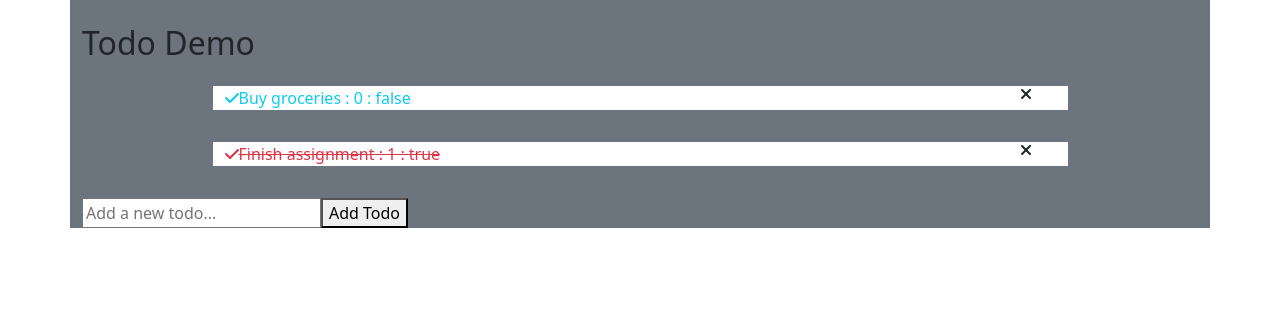
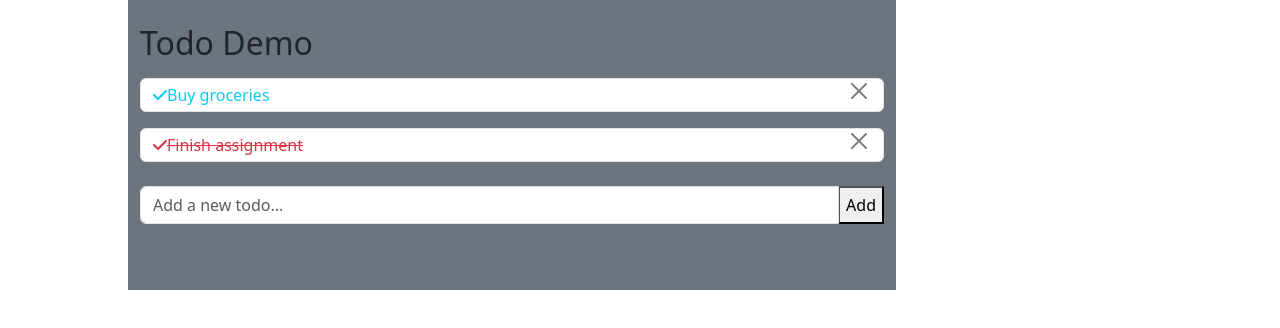
Before and after one commit to huoyueyuyuan/react-redux-todolist, a React (Create React App) app: page / in a window 1280 px wide. Shown: the top 328 px of the page. Built offline with nearby package versions, Linux system fonts and the light colour scheme.

Commit message:
完成部分样式

```diff
--- a/src/App.css
+++ b/src/App.css
@@ -36,3 +36,11 @@
     transform: rotate(360deg);
   }
 }
+
+.empty-space {
+  height: 50px;
+}
+
+.line_height{
+  line-height: 2;
+}
--- a/src/App.tsx
+++ b/src/App.tsx
@@ -3,14 +3,18 @@ import Container from 'react-bootstrap/Container';
 import { AddTodoComponeent } from './components/AddTodo';
 import { ShowTodoListComponent } from './components/ShowTodoList';
 
+import './App.css'; // 导入您的样式文件
+
+
 
 function App() {
 
   return (
-    <Container as="main" className="bg-secondary">
+    <Container as="main" className="bg-secondary w-75">
       <h2 className="pt-4">Todo Demo</h2>
       <ShowTodoListComponent />
       <AddTodoComponeent />
+      <div className="empty-space"></div>
     </Container>
   );
 }
--- a/src/components/AddTodo.tsx
+++ b/src/components/AddTodo.tsx
@@ -1,6 +1,9 @@
 import React, { useState } from 'react';
-import { addTodo } from '../redux/TodoSlice';
+import { addTodo, sortTodosByCompleted } from '../redux/TodoSlice';
 import { useDispatch } from 'react-redux';
+import '../index.css'; // 导入 index.css 文件
+import Form from 'react-bootstrap/Form';
+import InputGroup from 'react-bootstrap/InputGroup';
 
 
 export const AddTodoComponeent = () => {
@@ -12,26 +15,33 @@ export const AddTodoComponeent = () => {
   const handleInputChange = (event: React.ChangeEvent<HTMLInputElement>) => {
     const { value } = event.target;
     setName(value);
+    console.log(name);
   };
 
   const handleAddTodo = (event: React.FormEvent) => {
     event.preventDefault();
     if (name.trim()) {
       dispatch(addTodo(name));
-      setName("")
+      dispatch(sortTodosByCompleted());
+      setName("");
     }
   };
 
   return (
-    <form onSubmit={handleAddTodo}>
-      <input
-        type="text"
-        name="name"
-        placeholder="Add a new todo..."
-        value={name}
-        onChange={handleInputChange}
-      />
-      <button type="submit">Add Todo</button>
-    </form>
+    <section id="addTodo">
+
+      <InputGroup className="mb-3">
+
+        <Form.Control
+          placeholder="Add a new todo..."
+          aria-label="jobName"
+          aria-describedby="jobName"
+          type="text"  value={name}
+          onChange={handleInputChange}
+        />
+        <button className="" type="submit" onClick={handleAddTodo}>Add</button>
+      </InputGroup>
+    </section>
+
   );
 };
--- a/src/components/ShowTodoList.tsx
+++ b/src/components/ShowTodoList.tsx
@@ -1,12 +1,14 @@
 import React from 'react';
 import { useSelector, useDispatch } from 'react-redux';
 import { FontAwesomeIcon } from '@fortawesome/react-fontawesome';
-import { faCheck, faTimes } from '@fortawesome/free-solid-svg-icons';
-import { deleteTodo, toggleTodo } from '../redux/TodoSlice';
+import { faBan, faCheck, faTimes, faTimesCircle, faWindowClose } from '@fortawesome/free-solid-svg-icons';
+import { deleteTodo, sortTodosByCompleted, toggleTodo } from '../redux/TodoSlice';
 import { TodoJob } from '../api/TodoJob';
 import Row from 'react-bootstrap/Row';
 import Col from 'react-bootstrap/Col';
+import CloseButton from 'react-bootstrap/CloseButton';
 
+import '../App.css'; // 导入 index.css 文件
 
 export const ShowTodoListComponent = () => {
 
@@ -19,38 +21,41 @@ export const ShowTodoListComponent = () => {
 
   const handleToggleTodo = (id:number) => {
     dispatch(toggleTodo(id));
+    dispatch(sortTodosByCompleted());
   };
 
   return (
     <section>
+      <div className='w-100'>
       <Row as="ul"
-        className="list-unstyled justify-content-center"
+        className="list-unstyled justify-content-center mx-0"
         xs={1}>
-        {
-          toDoList.map(({name,completed},item:number) => (
+        {toDoList.map(({name,completed},item:number) => (
           <Col
             as="li"
-            className="d-flex justify-content-between my-3 bg-white w-75 "
+            className="d-flex justify-content-between my-2 bg-white  border rounded line_height"
             key={item}
-
           >
             <span
               role='button'
-              className={completed? 'text-danger text-decoration-line-through' : 'text-info'}
+              className={`${completed? 'text-danger text-decoration-line-through' : 'text-info'} `}
               tabIndex={0}
               onClick={() => handleToggleTodo(item)}
               onKeyDown={(event)=>(event)}
-              >
+            >
               <FontAwesomeIcon icon={faCheck} className="mr-2" />
-              {`${name} : ${item} : ${completed}`}
+              {name}
             </span>
-            <FontAwesomeIcon
-              className="me-4"
-              icon={faTimes}
-              onClick={() => handleDeleteTodo(item)}/>
+            <CloseButton
+              className='d-flex align-items-center'
+              onClick={() => handleDeleteTodo(item)}
+              />
+
           </Col>
         ))}
       </Row>
+      </div>
+
     </section>
   );
 };
--- a/src/index.css
+++ b/src/index.css
@@ -17,3 +17,7 @@ code {
   font-family: source-code-pro, Menlo, Monaco, Consolas, 'Courier New',
     monospace;
 }
+
+#root{
+  width: 80%;
+}
--- a/src/redux/TodoSlice.ts
+++ b/src/redux/TodoSlice.ts
@@ -1,9 +1,11 @@
 import { createSlice } from '@reduxjs/toolkit';
+import { TodoJob } from '../api/TodoJob';
 
 const initialState = [
   { name: 'Buy groceries', completed: false },
   { name: 'Finish assignment', completed: true },
 ];
+
 
 const todoSlice = createSlice({
   name: 'todos',
@@ -15,6 +17,7 @@ const todoSlice = createSlice({
         completed: false,
       };
       state.push(newTodo);
+
     },
     deleteTodo: (state, action) => {
       if (action.payload !== -1) {
@@ -27,8 +30,18 @@ const todoSlice = createSlice({
         state[index].completed = !state[index].completed;
       }
     },
+    sortTodosByCompleted: (state) => {
+      state.sort((a, b) => (a.completed === b.completed ? 0 : a.completed ? 1 : -1));
+    }
+
   },
 });
 
-export const { addTodo, deleteTodo, toggleTodo } = todoSlice.actions;
+export const { addTodo, deleteTodo, toggleTodo,sortTodosByCompleted } = todoSlice.actions;
 export default todoSlice.reducer;
+
+
+function sortState(state:TodoJob[]) {
+  const sortedTodos = [...state].sort((a, b) => (a.completed === b.completed ? 0 : a.completed ? 1 : -1));
+  state = [...sortedTodos];
+}
```
